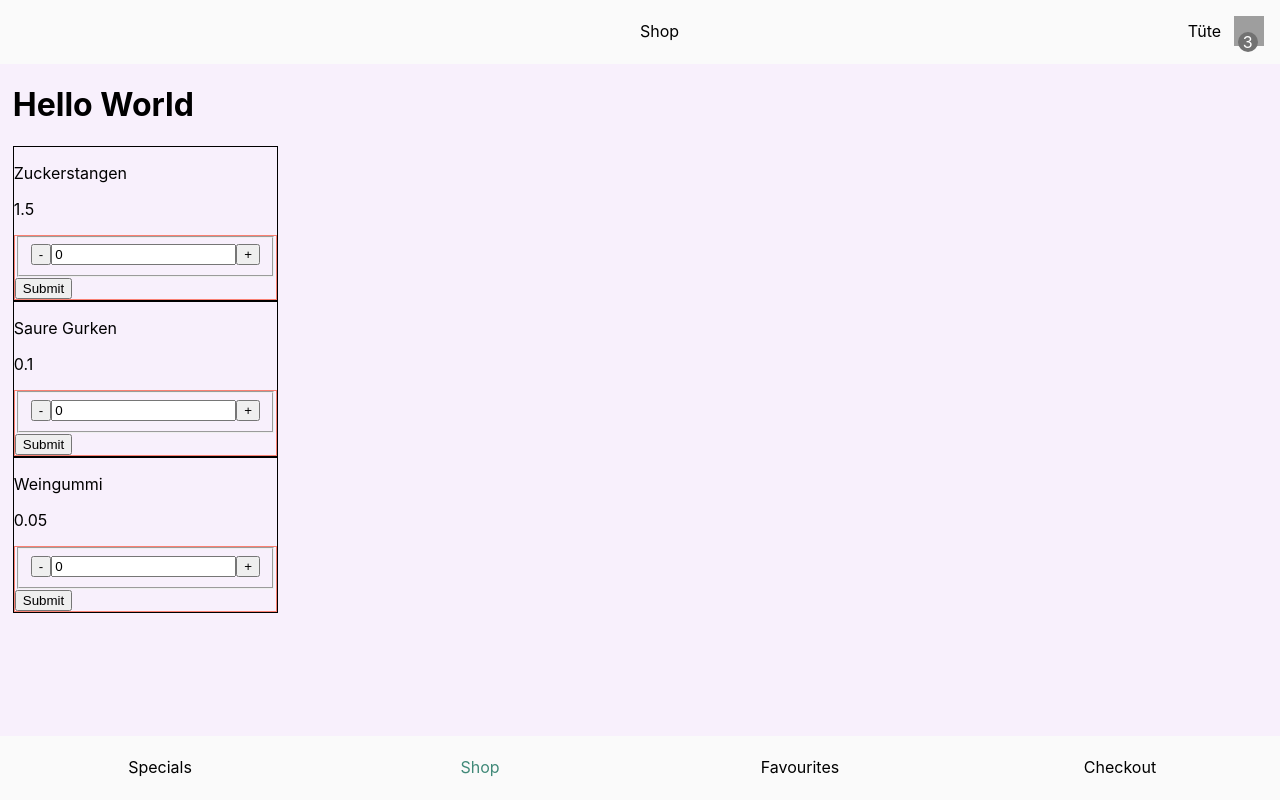
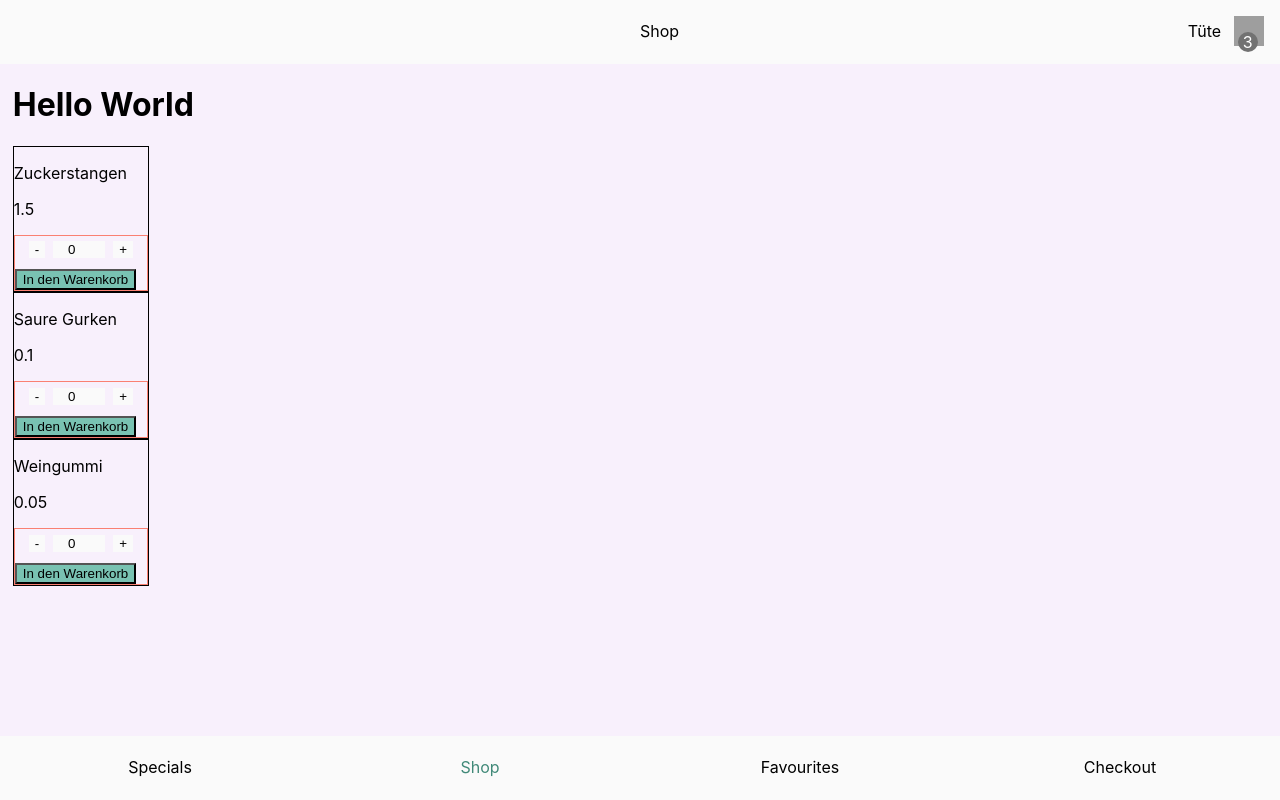
Before and after one commit to VB2webD/capstone, a Next.js app: page /shop in a window 1280 px wide. Built offline with nearby package versions, Linux system fonts and the light colour scheme; grey boxes are pictures that could not be loaded.

Commit message:
cleanup old console.logs

```diff
--- a/components/CounterForm.jsx
+++ b/components/CounterForm.jsx
@@ -2,30 +2,27 @@ import React, { useState } from "react";
 import styled from "styled-components";
 import { useCart } from "../context/ItemsInCart";
 
-const CounterForm = ({ slug, name }) => {
+const CounterForm = ({ slug, name, isTiny }) => {
   const { itemsInCart, setItemsInCart, addItem } = useCart();
   const [amount, setAmount] = useState(0);
 
   const decAmount = (int) => {
     setAmount((amount) => amount - int);
-    console.log(name + " amount:" + amount);
   };
 
   const incAmount = (int) => {
     setAmount((amount) => amount + int);
-    console.log(name + " amount:" + amount);
   };
 
   const handleSubmit = (event) => {
     addItem({ name, slug, amount: amount });
     event.preventDefault();
-    alert("submitted " + amount + "x " + name);
     setAmount(() => 0);
   };
 
   const amountHandlerInputChange = (event) => {
-    setAmount(event.target.value);
-    console.log(amount);
+    setAmount(parseInt(event.target.value));
+    console.log(typeof amount);
   };
 
   /*
@@ -35,19 +32,22 @@ const CounterForm = ({ slug, name }) => {
     */
 
   return (
-    <StyledForm onSubmit={handleSubmit}>
+    <StyledForm onSubmit={handleSubmit} isTiny>
       <fieldset>
         <input type="button" onClick={() => decAmount(1)} value="-" />
         <input
-          type="text"
+          type="number"
+          min="0"
+          max="99"
+          step="1"
           id="amount"
           name="amount"
           value={`${amount}`}
-          onChange={() => amountHandlerInputChange()}
+          onChange={amountHandlerInputChange}
         />
         <input type="button" onClick={() => incAmount(1)} value="+" />
       </fieldset>
-      <input type="submit" value="Submit" />
+      <input type="submit" value={isTiny ? "Hinzufügen" : "In den Warenkorb"} />
     </StyledForm>
   );
 };
@@ -60,4 +60,25 @@ export default CounterForm;
 
 const StyledForm = styled.form`
   border: 1px solid salmon;
+
+  input {
+    background-color: ${(props) =>
+      props.isTiny ? "var(--cta-color-main)" : "var(--cta-color-main-active)"};
+
+  }
+
+  fieldset {
+    border: none;
+    display: flex;
+    gap: 0.5rem;
+    input {
+      border: none;
+      text-align: center;
+      background-color: var(--bg-color-main-white);
+    }
+
+    :hover {
+      background-color: var(--cta-color-main);
+    }
+  }
 `;
--- a/components/ShoppingCart.jsx
+++ b/components/ShoppingCart.jsx
@@ -13,7 +13,6 @@ const ShoppingCart = () => {
       <StyledDiv
         onClick={() => {
           setOpen(!open);
-          console.log("shoppingCard open " + open);
         }}
       >
         <span>Tüte</span>
```
